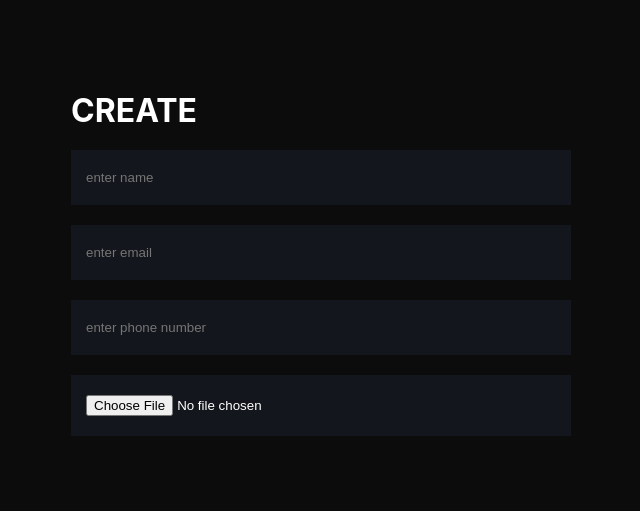
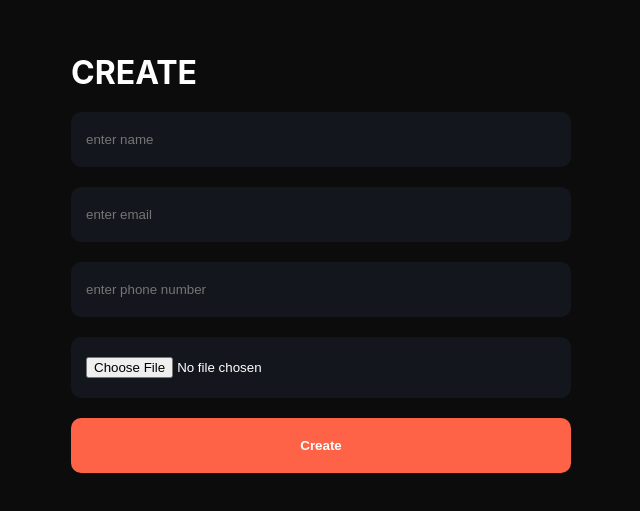
Before and after one commit to frinnolab/devopsfront, a React (Create React App) app: page / in a window 1280 px wide. Shown: the part 137-648 px from the top of the page, without its empty margins (319-959 px from the left). Built offline with nearby package versions, Linux system fonts and the light colour scheme.

Commit message:
fit unused imports + create button

```diff
--- a/src/App.js
+++ b/src/App.js
@@ -1,5 +1,3 @@
-import logo from "./logo.svg";
-import "./App.css";
 import { BrowserRouter, Routes, Route } from "react-router-dom";
 import { Create } from "./features/create";
 
--- a/src/features/create/index.js
+++ b/src/features/create/index.js
@@ -4,7 +4,8 @@ import styled from "styled-components";
 const colors = {
     primary: '#0C0C0C',
     secondary: '#13161C',
-    text: '#fff'
+    text: '#fff',
+    button: 'tomato'
 }
 
 export function Create() {
@@ -34,6 +35,7 @@ export function Create() {
           onChange={(e) => setPhoneNumber(e.target.value)}
         />
         <Input type="file" accept="image/png, image/jpeg" />
+        <Button>Create</Button>
       </Form>
     </MainContainer>
   );
@@ -63,6 +65,7 @@ const Input = styled.input`
   outline: none;
   background-color: ${colors.secondary};
   padding: 20px 15px;
+  border-radius: 10px;
 `;
 
 const Form = styled.form`
@@ -72,3 +75,14 @@ const Form = styled.form`
   flex-direction: column;
   gap: 20px;
 `;
+
+const Button = styled.button`
+    border: none;
+    outline: none;
+    width: 100%;
+    padding: 20px 25px;
+    font-weight: bold;
+    background-color: ${colors.button};
+    color: ${colors.text};
+    border-radius: 10px;
+`
```
